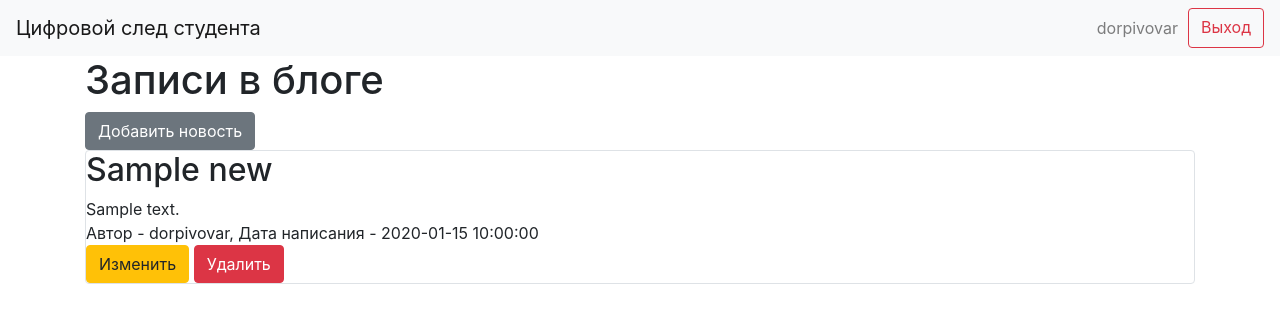
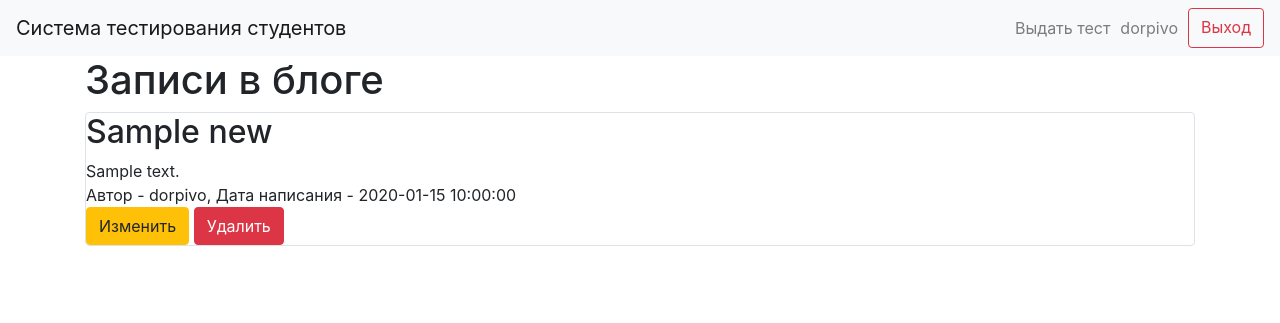
Before and after one commit to Makarenkomd/DigitalFootprint2.0, a Flask app: page / in a window 1280 px wide. Shown: the top 323 px of the page. Run offline with Flask 3, Linux system fonts and the light colour scheme; a user stored in the database is signed in; data comes from the database, SQL or seed files in the repository; tables that the repository leaves empty hold one stand-in row (values such as "Sample post"); some libraries are stand-ins or nearby versions.

Commit message:
second commit

```diff
--- a/data/users.py
+++ b/data/users.py
@@ -18,6 +18,7 @@ class User(SqlAlchemyBase, UserMixin):
     hashed_password = sqlalchemy.Column(sqlalchemy.String, nullable=True)
     created_date = sqlalchemy.Column(sqlalchemy.DateTime,
                                      default=datetime.datetime.now)
+    user_level = sqlalchemy.Column(sqlalchemy.String, default='student')
 
     news = orm.relationship("News", back_populates='user')
 
--- a/main.py
+++ b/main.py
@@ -58,7 +58,6 @@ def register():
         user = User(
             name=form.name.data,
             email=form.email.data,
-            # about=form.about.data
         )
         user.set_password(form.password.data)
         db_sess.add(user)
@@ -150,7 +149,7 @@ def news_delete(id):
 
 
 def main():
-    db_session.global_init("db/blogs.db")
+    db_session.global_init("db/database.db")
     app.run(port=8080, host="127.0.0.1", debug=True)
 
 
--- a/templates/base.html
+++ b/templates/base.html
@@ -12,13 +12,18 @@
 <body>
 <header>
     <nav class="navbar navbar-light bg-light">
-        <a class="navbar-brand" href="#">Цифровой след студента</a>
+        <a class="navbar-brand" href="/">Система тестирования студентов</a>
         {% if current_user.is_authenticated %}
         <!--        <a class="btn btn-danger" href="/logout">Выход</a>-->
         <!--        <a class="navbar-text">{{ current_user.name }}</a>-->
+
         <div class="d-flex flex-row-reverse">
-            <a class="btn btn-outline-danger spaced-element" style="margin-left: 10px; text-align: center;" href="/logout">Выход</a>
-            <a class="navbar-text">{{ current_user.name }}</a>
+            <a class="btn btn-outline-danger spaced-element" style="margin-left: 10px; text-align: center;"
+               href="/logout">Выход</a>
+            <a class="navbar-text" style="margin-left: 10px; text-align: center;">{{ current_user.name }}</a>
+            {% if current_user.user_level == 'admin' %}
+            <a class="navbar-text" style="margin-left: 10px; text-align: center;">Выдать тест</a>
+            {% endif %}
             <!--            <div class="p-2">Флекс элемент 3</div>-->
         </div>
         {% endif %}
--- a/templates/index.html
+++ b/templates/index.html
@@ -2,8 +2,9 @@
 
 {% block content %}
 <h1>Записи в блоге</h1>
-{% if current_user.is_authenticated %}
-    <a href="news" class="btn btn-secondary">Добавить новость</a>
+{% if current_user.user_level == "admin" %}
+<!--    <a href="news" class="btn btn-secondary">Добавить новость</a>-->
+
 {% endif %}
 {% for item in news%}
 <div class="col-md6 border rounded">
```
Also changed, not shown: db/blogs.db (deleted), db/database.db (added).
